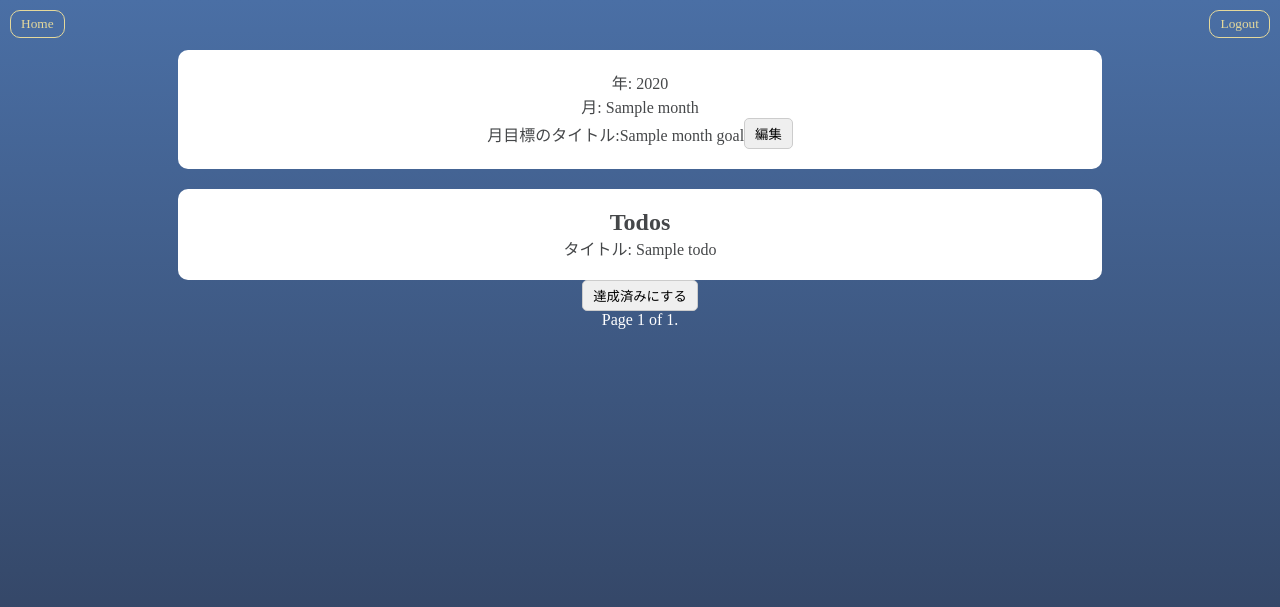
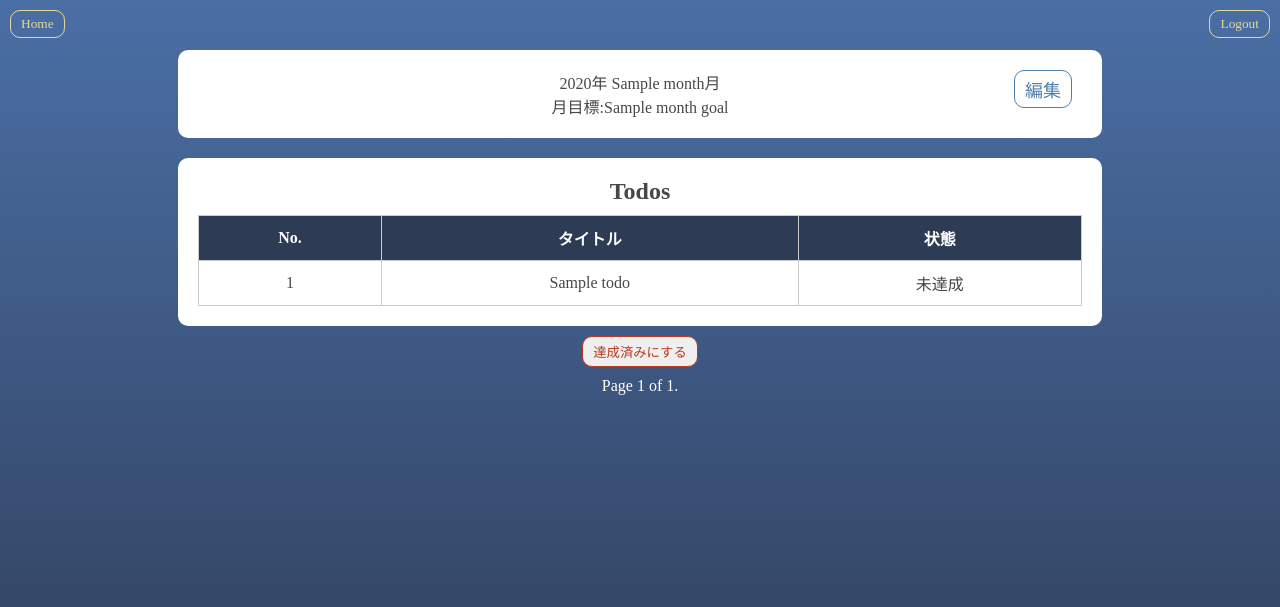
Before and after one commit to 2025-Winter-Hackathon-F-team/2025winterF, a Django app: template goal/templates/month_goal_detail.html in a window 1280 px wide. Shown: the top 607 px of the page. Run offline with Django 5.2, Linux system fonts and the light colour scheme; the template is opened without the code that fills it: most values are stand-ins (such as "Sample title", 1, 10 or a date in 2020); some web fonts are replaced.

Commit message:
#104 month_goal_detail.htmlのデザイン完成

```diff
--- a/goal/templates/month_goal_detail.html
+++ b/goal/templates/month_goal_detail.html
@@ -5,18 +5,13 @@
 <div class="month-goal-container">
   <!-- 月目標エリア -->
   <div class="month-goal-box">
-    <div>年: {{month_goal.year_goal.year.year}}</div>
-    <div>月: {{month_goal.month}}</div>
+    <div>{{month_goal.year_goal.year.year}}年 {{month_goal.month}}月</div>
     <!-- エラーメッセージ表示 -->
     <div id="error-message" style="color: red"></div>
     <!--表示モード-->
     <div id="month-goal-display">
-      <div>
-        月目標のタイトル:<span id="month-goal-text"
-          >{{ month_goal.title }}</span
-        >
-      </div>
-      <button onclick="toggleEdit()">編集</button>
+      <div>月目標:<span id="month-goal-text">{{ month_goal.title }}</span></div>
+      <button class="edit-button" onclick="toggleEdit()">編集</button>
     </div>
 
     <!--編集モード-->
@@ -35,18 +30,39 @@
   <div class="todo-box">
     <h2>Todos</h2>
     {% if todos %}
-    <ul>
-      {% for todo in todos %}
-      <li>タイトル: {{ todo.title }}</li>
-      {% endfor %}
-    </ul>
+    <table>
+      <thead>
+        <tr>
+          <th>No.</th>
+          <th>タイトル</th>
+          <th>状態</th>
+        </tr>
+      </thead>
+      <tbody>
+        {% for todo in todos %}
+        <tr>
+          <td>{{ todo.id }}</td>
+          <td>{{ todo.title }}</td>
+          <td>
+            {% if todo.status == 0 %}
+              未達成
+            {% elif todo.status == 1 %}
+              達成
+            {% else %}
+              未達成
+            {% endif %}
+          </td>
+          {% endfor %}
+        </tr>
+      </tbody>
+    </table>
     {% else %}
     <p>未設定</p>
     {% endif %}
   </div>
 
   <div id="achieve-button" style="display: block">
-    <button onclick="handleAchieveClick({{ month_goal.to_dict }})">
+    <button class="todo-complete" onclick="handleAchieveClick({{ month_goal.to_dict }})">
       達成済みにする
     </button>
   </div>
@@ -61,8 +77,8 @@
       <p>
         この月目標には未達成のToDoがあります。強制的に達成にすると、下のToDoも一括で完了となります。よろしいですか？
       </p>
-      <button id="confirm-button">はい、強制達成する</button>
-      <button id="cancel-button">いいえ、キャンセル</button>
+      <button class="todo-complete" id="confirm-button">はい、強制達成する</button>
+      <button class="todo-cancel" id="cancel-button">いいえ、キャンセル</button>
     </div>
   </div>
 
--- a/static/css/month_goal_detail.css
+++ b/static/css/month_goal_detail.css
@@ -132,6 +132,13 @@ button {
   color: red;
 }
 
+.todo-complete {
+  border: 1px solid #bb3a1e;
+  color: #bb3a1e;
+  border-radius: 10px;
+  margin: 10px;
+}
+
 .logout {
   position: fixed;
   top: 10px;
@@ -179,3 +186,10 @@ button {
   border-radius: 10px;
   text-align: center;
 }
+
+.todo-cancel {
+  border: 1px solid #3c6c76;
+  color: #3c6c76;
+  border-radius: 10px;
+  background: #ffffff90; /* 下２桁は不透明度 */
+}
```
Also changed, not shown: 1 other file.
